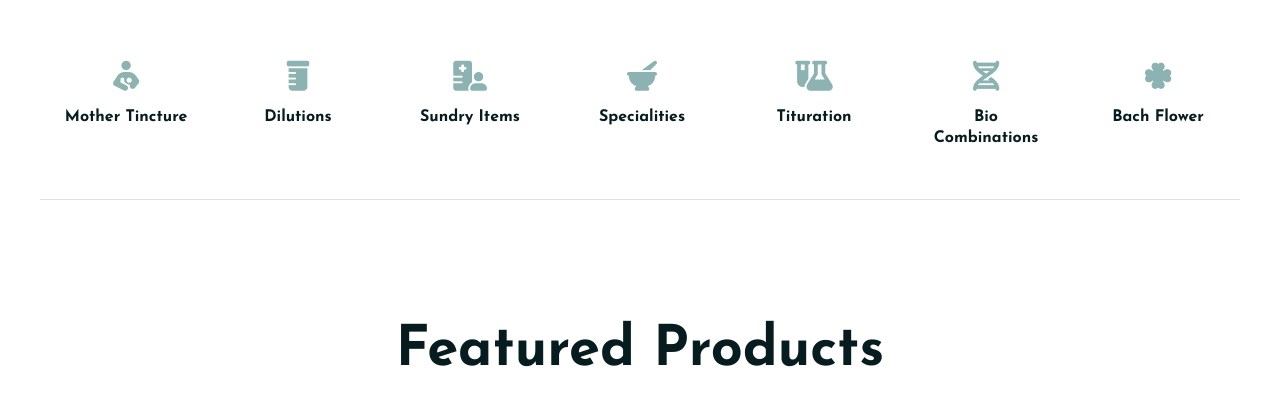
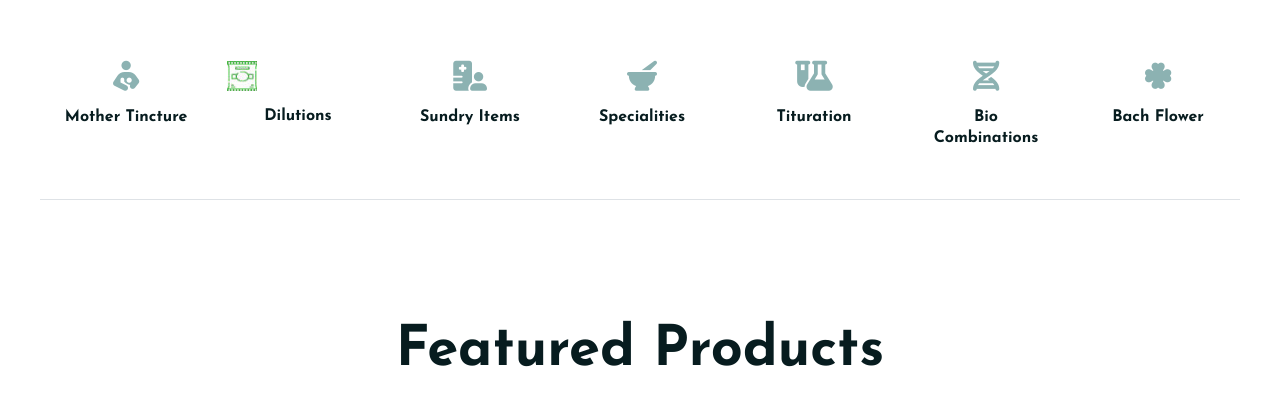
Before and after one commit to readywebsites/homeoayur, a Django app: page / in a window 1280 px wide. Shown: the part 929-1349 px from the top of the page. Run offline with Django 3.2, Linux system fonts and the light colour scheme; data comes from the database, SQL or seed files in the repository; data that the repository does not hold is empty; some libraries are stand-ins or nearby versions; some web fonts are replaced.

Commit message:
snack icon

```diff
--- a/templates/index-2.html
+++ b/templates/index-2.html
@@ -108,7 +108,7 @@
                     <div class="ltn__category-item ltn__category-item-6 text-center">
                         <div class="ltn__category-item-img">
                             <a href="shop.html">
-                                <i class="fas fa-prescription-bottle"></i>
+                            <img src="static/img/custom_icons/snack.jpg" alt="Shop Icon" width="30" height="30">
                             </a>
                         </div>
                         <div class="ltn__category-item-name">
```
Also changed, not shown: static_in_env/img/custom_icons/snack.jpg (added).
